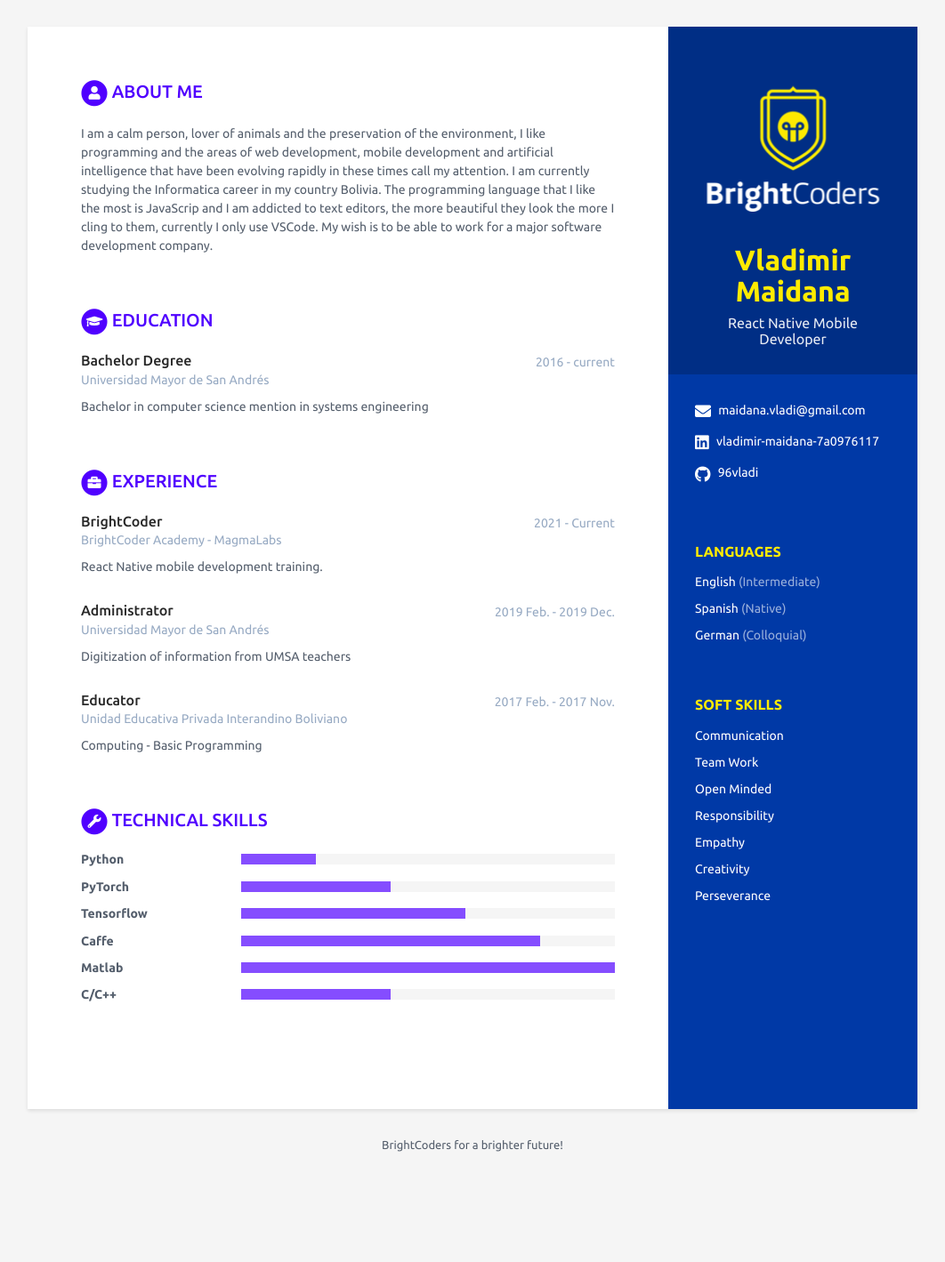
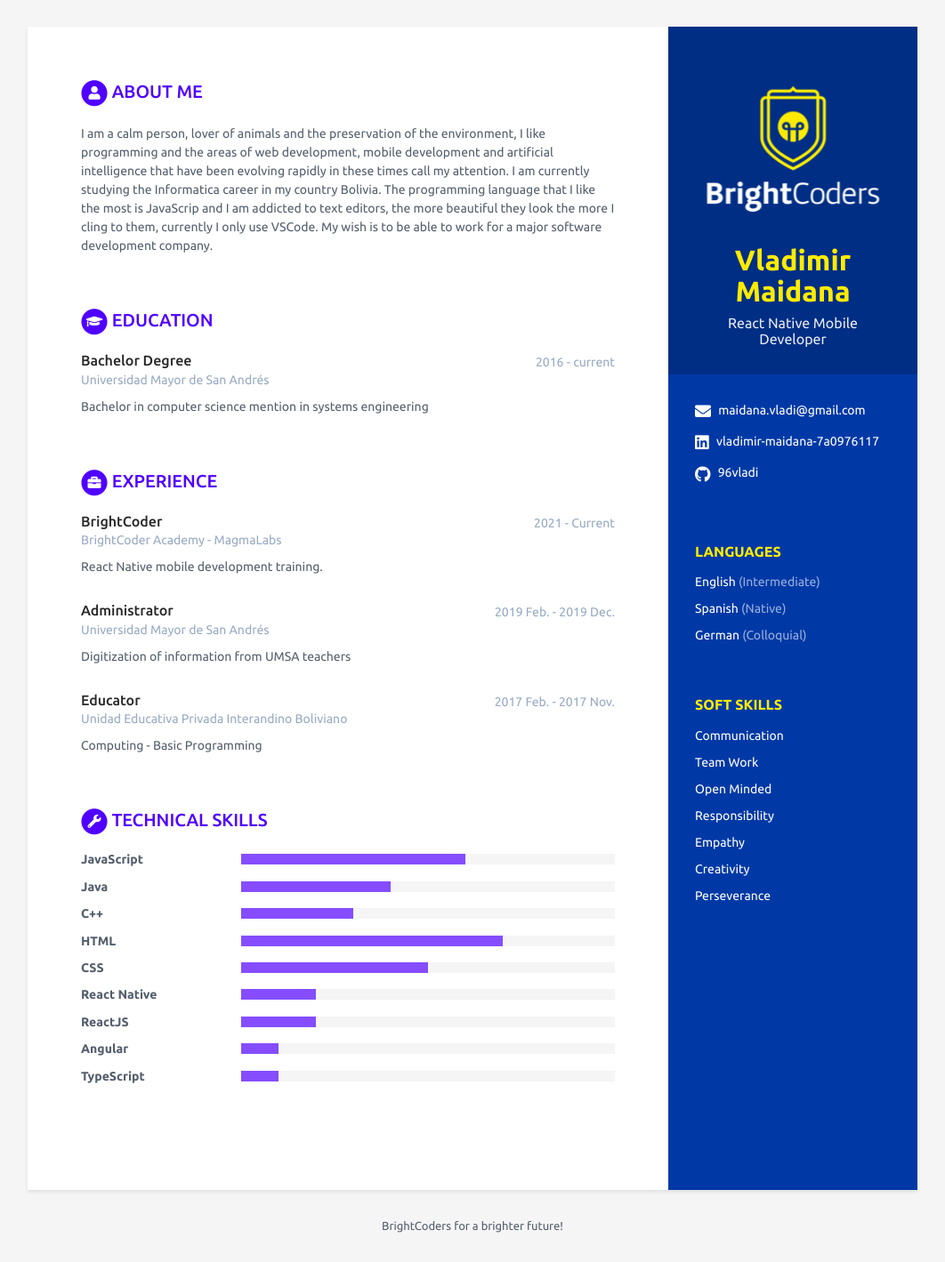
Before and after one commit to BC-MAY-21-RN/scorecard-96vladi, a Jekyll site: the page built from index.html, in a window 1280 px wide. Shown: the whole page at 89% size, without its empty margins (109-1171 px from the left). Built offline with Jekyll 4.4.1, drawn with Linux system fonts in a browser that asks for light colours; before the commit the page ends 1328 px from its top, so only the background shows below that.

Commit message:
section-skills

```diff
--- a/_data/data.yml
+++ b/_data/data.yml
@@ -106,23 +106,34 @@ skills:
   title: Technical Skills # NO MODIFICAR
 
   toolset:
-    - name: Python
+    - name: JavaScript
+      level: 60%
+
+    - name: Java
+      level: 40%
+
+    - name: C++
+      level: 30%
+
+    - name: HTML
+      level: 70%
+
+    - name: CSS
+      level: 50%
+
+    - name: React Native
       level: 20%
 
-    - name: PyTorch
-      level: 40%
+    - name: ReactJS
+      level: 20%
 
-    - name: Tensorflow
-      level: 60%
+    - name: Angular
+      level: 10%
 
-    - name: Caffe
-      level: 80%
+    - name: TypeScript
+      level: 10%
 
-    - name: Matlab
-      level: 100%
 
-    - name: C/C++
-      level: 40%
 
 # NO MODIFICAR
 footer: >
```
